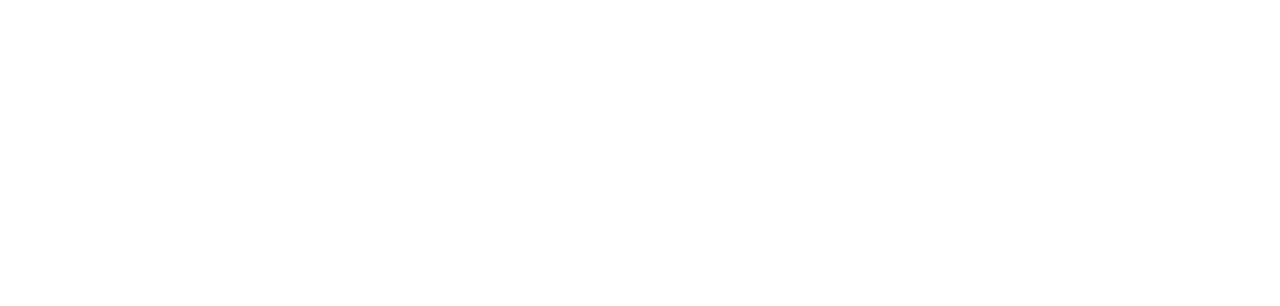
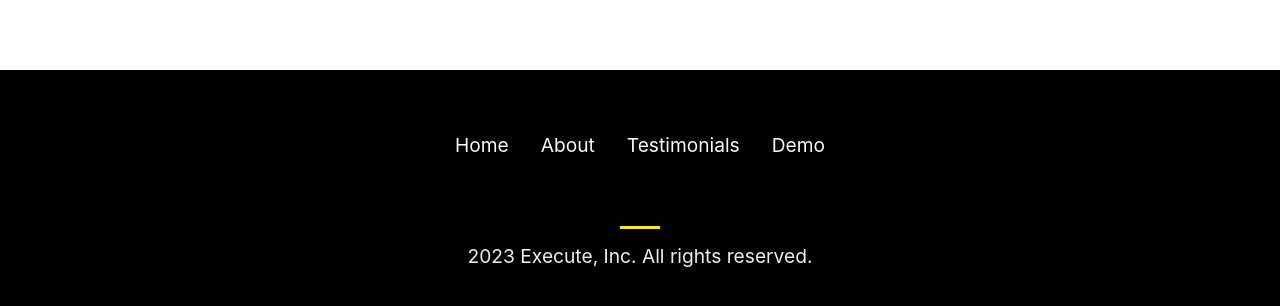
Before and after one commit to CMT94/consulting-business-app, a React (Create React App) app: page / in a window 1280 px wide. Shown: the part 2714-3020 px from the top of the page. Before the commit the page ends 2784 px from the top, so only its background shows below. Built offline with nearby package versions, Linux system fonts and the light colour scheme.

Commit message:
Footer v1 done + change navbar bg color when scrolling below hero section

```diff
--- a/src/App.js
+++ b/src/App.jsx
@@ -5,6 +5,7 @@
 import About from "./components/About";
 import Testimonials from "./components/Testimonials";
 import Demo from "./components/Demo";
+import Footer from "./components/Footer";
 
 const App = () => {
   return (
@@ -14,6 +15,7 @@
       <About />
       <Testimonials />
       <Demo />
+      <Footer />
     </React.Fragment>
   );
 };
--- a/src/components/Demo.jsx
+++ b/src/components/Demo.jsx
@@ -27,9 +27,9 @@
             height="320"
             src="https://www.youtube.com/embed/xm3YgoEiEDc?si=a134IG67V_m7-znS"
             title="YouTube video player"
-            frameborder="0"
+            frameBorder="0"
             allow="accelerometer; autoplay; clipboard-write; encrypted-media; gyroscope; picture-in-picture; web-share"
-            allowfullscreen
+            allowFullScreen
           ></iframe>
         </div>
       </div>
--- /dev/null
+++ b/src/components/Footer.jsx
@@ -0,0 +1,32 @@
+import React from "react";
+
+import globalClasses from "./../global.module.css";
+import classes from "./Footer.module.css";
+
+const navLinks = ["Home", "About", "Testimonials", "Demo"];
+
+const Footer = () => {
+  const currentDate = new Date();
+  const currentYear = currentDate.getFullYear();
+
+  return (
+    <div className={classes.footer}>
+      <div className={classes.footerContainer}>
+        <ul>
+          {navLinks.map((link) => (
+            <li key={link} className={classes.navItem}>
+              <a href="/">{link}</a>
+            </li>
+          ))}
+        </ul>
+
+        <div className={classes.bottom}>
+          <span className={`${globalClasses.line} ${classes.line}`}></span>
+          <p>{currentYear} Execute, Inc. All rights reserved.</p>
+        </div>
+      </div>
+    </div>
+  );
+};
+
+export default Footer;
--- /dev/null
+++ b/src/components/Footer.module.css
@@ -0,0 +1,39 @@
+.footer {
+  width: 100%;
+  background-color: var(--black);
+  color: var(--light-grey);
+  padding: 3rem 1rem;
+}
+
+.footerContainer {
+  max-width: 1240px;
+  margin: auto;
+  text-align: center;
+}
+
+.footerContainer ul {
+  display: flex;
+  justify-content: center;
+}
+
+.footerContainer ul li {
+  padding: 1rem;
+}
+
+.footer ul li a {
+  color: var(--light);
+}
+
+.footer ul li a:hover {
+  padding-bottom: 12px;
+  border-bottom: 3px solid var(--secondary);
+}
+
+.bottom {
+  text-align: center;
+  padding-top: 3rem;
+}
+
+.line {
+  margin-bottom: 1rem;
+}
--- a/src/components/Navbar.jsx
+++ b/src/components/Navbar.jsx
@@ -11,8 +11,22 @@
   const [isMenuDisplayed, setIsMenuDisplayed] = React.useState(false);
   const toggleMenu = () => setIsMenuDisplayed((prevState) => !prevState);
 
+  const [colorBg, setColorBg] = React.useState(false);
+  const changeBgColor = () => {
+    if (window.scrollY >= 850) {
+      setColorBg(true);
+    } else {
+      setColorBg(false);
+    }
+  };
+
+  React.useEffect(() => {
+    window.addEventListener("scroll", changeBgColor);
+    // return () => window.removeEventListener("scroll", changeBgColor);
+  }, []);
+
   return (
-    <div className={classes.header}>
+    <div className={`${classes.header} ${colorBg ? classes.header_bg : ""}`}>
       <div className={classes.navbar}>
         <a href="/">
           <img src={Logo} className={classes.logo} alt="logo" />
--- a/src/components/Navbar.module.css
+++ b/src/components/Navbar.module.css
@@ -7,6 +7,10 @@
   z-index: 1;
   transition: 0.3s ease-in;
   overflow: hidden;
+}
+
+.header_bg {
+  background-color: rgba(0, 0, 0, 0.9);
 }
 
 .navbar {
--- a/src/index.css
+++ b/src/index.css
@@ -8,6 +8,7 @@
   --light-grey: #eee;
   --grey: #787878;
   --dark: #0f0f0f;
+  --black: #000;
   --overlay: rgba(0, 0, 0, 0.7);
 }
 
```
